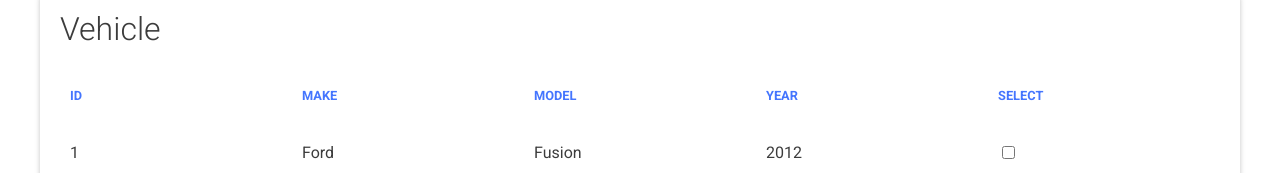
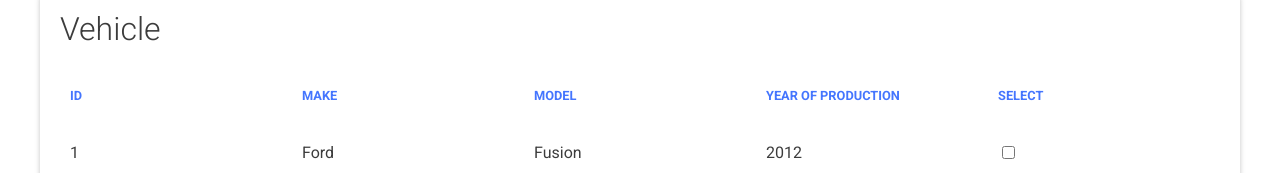
Before and after one commit to TheVVaFFle/react-lightning-form, a React app: page / in a window 1280 px wide. Shown: the part 1101-1274 px from the top of the page. Built offline with nearby package versions, Linux system fonts and the light colour scheme.

Commit message:
Table header name fix

```diff
--- a/src/components/table/table.tsx
+++ b/src/components/table/table.tsx
@@ -1,5 +1,6 @@
 import * as React from "react";
-import { useState, useEffect } from "react";
+
+import * as GeneralUtility from "../../utility";
 
 export interface TableProps {
   id: string;
@@ -14,7 +15,10 @@ export const Table: React.SFC<TableProps> = (props: TableProps) => {
   const determineHeaders = (): string[] => {
     return Object.entries(props.data[0]).map((entry: any) => {
       const key: string = entry[0];
-      return key;
+      if (key && key !== "") {
+        return GeneralUtility.camelCaseToNormal(key);
+      }
+      return "Empty Key";
     });
   };
 
@@ -58,7 +62,7 @@ export const Table: React.SFC<TableProps> = (props: TableProps) => {
     return (
       <div key={value} className="cell" style={styles}>
         <div className="value">
-          <h1>{value}</h1>
+          <h1>{value || "-"}</h1>
         </div>
       </div>
     );
--- a/src/data/index.ts
+++ b/src/data/index.ts
@@ -48,11 +48,11 @@ export const Test = {
       }
     },
     searchResults: [
-      { id: 1, make: "Ford", model: "Fusion", year: "2012" },
-      { id: 2, make: "Dodge", model: "Charger", year: "2015" },
-      { id: 3, make: "Chevy", model: "Corvette", year: "2017" },
-      { id: 4, make: "Dodge", model: "Viper", year: "2018" },
-      { id: 5, make: "Ford", model: "Mustang", year: "2014" }
+      { id: 1, make: "Ford", model: "Fusion", yearOfProduction: "2012" },
+      { id: 2, make: "Dodge", model: "Charger", yearOfProduction: "2015" },
+      { id: 3, make: "Chevy", model: "Corvette", yearOfProduction: "2017" },
+      { id: 4, make: "Dodge", model: "Viper", yearOfProduction: "2018" },
+      { id: 5, make: "Ford", model: "Mustang", yearOfProduction: "2014" }
     ]
   }
 };
```
